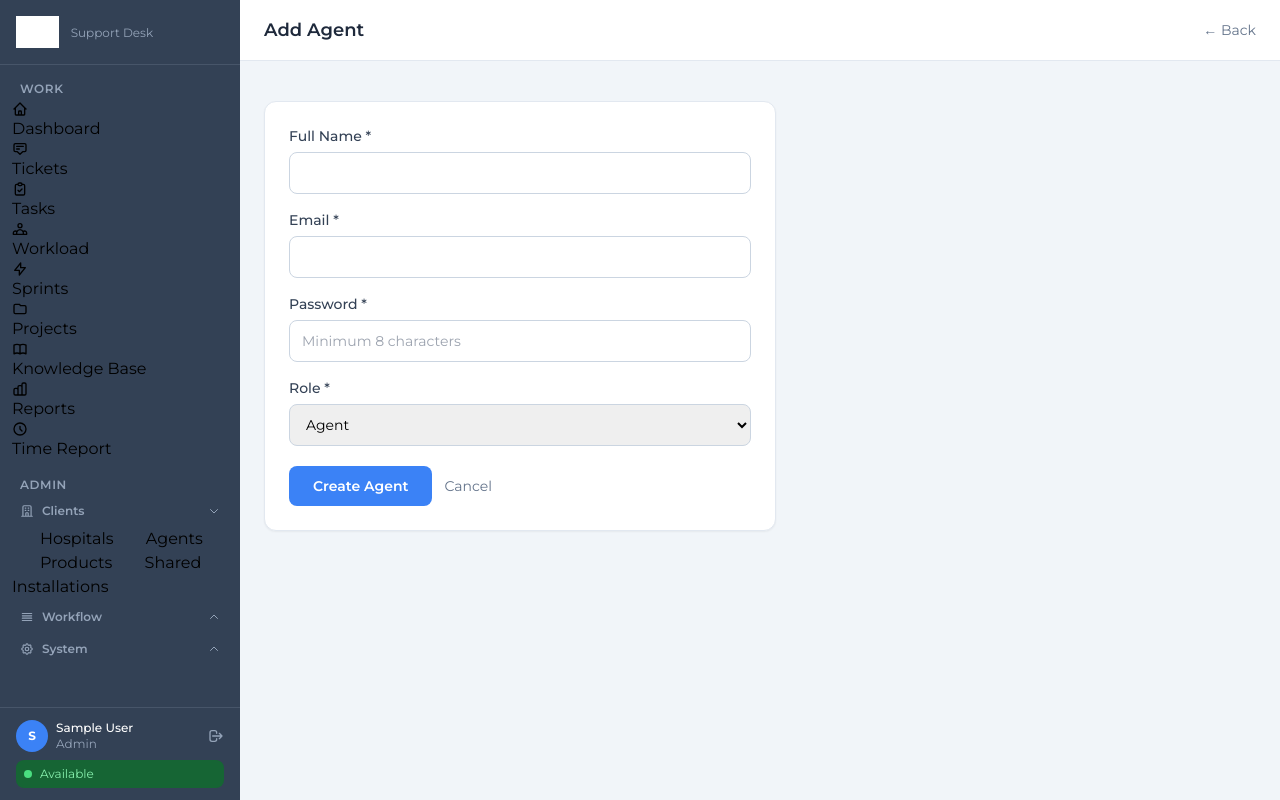
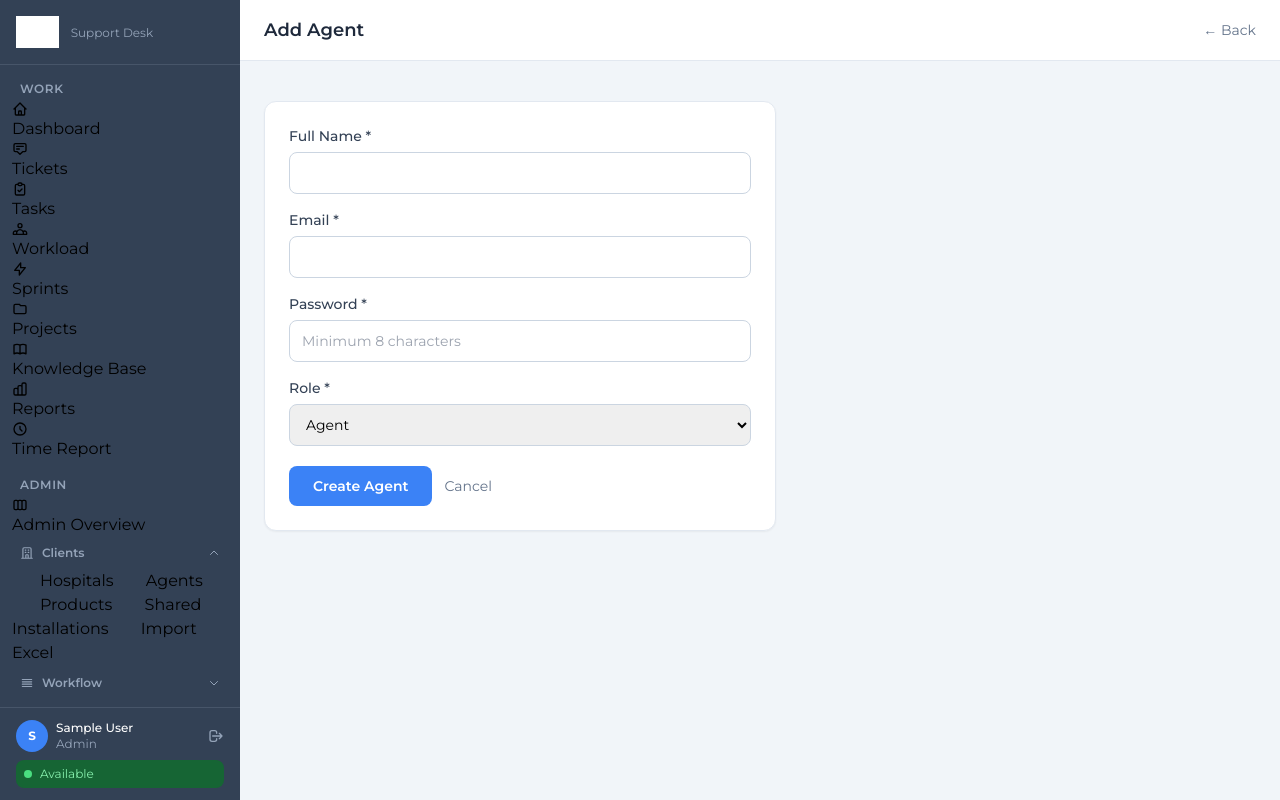
Before and after one commit to AbboudyGeagea/ticketing-support, a Flask app: page /admin/agents/new in a window 1280 px wide. Run offline with Flask 3, Linux system fonts and the light colour scheme; the visitor is signed in with stand-in values (Sample User, id 1); data that the repository does not hold is empty; some libraries are stand-ins or nearby versions; grey boxes are pictures that could not be loaded.

Commit message:
Fix admin sidebar navigation
- Add missing Admin Overview link at top of admin section
- Add missing Import Excel link under Clients group
- Rename duplicate "Knowledge Base" in Workflow to "Manage KB"
- Fix chevron rotation logic (was inverted — open showed up-arrow, closed showed down-arrow)
- Include import_excel endpoint in in_clients active detection

Co-Authored-By: Claude Opus 4.7 <noreply@anthropic.com>

```diff
--- a/app/templates/base_agent.html
+++ b/app/templates/base_agent.html
@@ -108,22 +108,28 @@
       </div>
 
       {% if current_user.is_admin %}
-      <!-- ADMIN — collapsible groups -->
+      <!-- ADMIN -->
       <p class="px-2 mb-1 text-xs text-slate-400 uppercase tracking-wider font-semibold">Admin</p>
 
-      {% set in_clients  = 'admin.hospital' in request.endpoint or 'admin.user' in request.endpoint or 'admin.agent' in request.endpoint or 'admin.product' in request.endpoint or 'admin.shared_installation' in request.endpoint or 'admin.credential' in request.endpoint %}
+      {% set in_clients  = 'admin.hospital' in request.endpoint or 'admin.user' in request.endpoint or 'admin.agent' in request.endpoint or 'admin.product' in request.endpoint or 'admin.shared_installation' in request.endpoint or 'admin.credential' in request.endpoint or request.endpoint == 'admin.import_excel' %}
       {% set in_workflow = 'admin.ticket_template' in request.endpoint or 'admin.project_template' in request.endpoint or request.endpoint == 'admin.templates_hub' or 'admin.sla_policy' in request.endpoint or 'admin.assignment_rule' in request.endpoint or 'admin.canned_response' in request.endpoint or request.endpoint == 'admin.automation_hub' or 'admin.ticket_status' in request.endpoint or 'admin.kb_article' in request.endpoint %}
       {% set in_system   = 'admin.webhook' in request.endpoint or request.endpoint == 'admin.email_test' %}
 
+      <a href="{{ url_for('admin.dashboard') }}"
+         class="sidebar-link {% if request.endpoint == 'admin.dashboard' %}active{% endif %}">
+        <svg class="w-4 h-4 flex-shrink-0" fill="none" stroke="currentColor" viewBox="0 0 24 24"><path stroke-linecap="round" stroke-linejoin="round" stroke-width="2" d="M9 17V7m0 10a2 2 0 01-2 2H5a2 2 0 01-2-2V7a2 2 0 012-2h2a2 2 0 012 2m0 10a2 2 0 002 2h2a2 2 0 002-2M9 7a2 2 0 012-2h2a2 2 0 012 2m0 10V7m0 10a2 2 0 002 2h2a2 2 0 002-2V7a2 2 0 00-2-2h-2a2 2 0 00-2 2"/></svg>
+        Admin Overview
+      </a>
+
       <!-- Clients group -->
-      <div class="mb-1">
+      <div class="mb-1 mt-0.5">
         <button onclick="toggleGroup('grp-clients')"
                 class="w-full flex items-center justify-between px-2 py-1.5 text-xs font-semibold text-slate-400 hover:text-slate-200 transition-colors rounded">
           <span class="flex items-center gap-2">
             <svg class="w-3.5 h-3.5" fill="none" stroke="currentColor" viewBox="0 0 24 24"><path stroke-linecap="round" stroke-linejoin="round" stroke-width="2" d="M19 21V5a2 2 0 00-2-2H7a2 2 0 00-2 2v16m14 0h2m-2 0h-5m-9 0H3m2 0h5M9 7h1m-1 4h1m4-4h1m-1 4h1m-5 10v-5a1 1 0 011-1h2a1 1 0 011 1v5m-4 0h4"/></svg>
             Clients
           </span>
-          <svg id="grp-clients-chevron" class="w-3 h-3 transition-transform {% if not in_clients %}rotate-180{% endif %}"
+          <svg id="grp-clients-chevron" class="w-3 h-3 transition-transform {% if in_clients %}rotate-180{% endif %}"
                fill="none" stroke="currentColor" viewBox="0 0 24 24">
             <path stroke-linecap="round" stroke-linejoin="round" stroke-width="2" d="M19 9l-7 7-7-7"/>
           </svg>
@@ -145,6 +151,10 @@
              class="sidebar-link pl-7 {% if 'admin.shared_installation' in request.endpoint %}active{% endif %}">
             Shared Installations
           </a>
+          <a href="{{ url_for('admin.import_excel') }}"
+             class="sidebar-link pl-7 {% if request.endpoint == 'admin.import_excel' %}active{% endif %}">
+            Import Excel
+          </a>
         </div>
       </div>
 
@@ -156,7 +166,7 @@
             <svg class="w-3.5 h-3.5" fill="none" stroke="currentColor" viewBox="0 0 24 24"><path stroke-linecap="round" stroke-linejoin="round" stroke-width="2" d="M4 6h16M4 10h16M4 14h16M4 18h16"/></svg>
             Workflow
           </span>
-          <svg id="grp-workflow-chevron" class="w-3 h-3 transition-transform {% if not in_workflow %}rotate-180{% endif %}"
+          <svg id="grp-workflow-chevron" class="w-3 h-3 transition-transform {% if in_workflow %}rotate-180{% endif %}"
                fill="none" stroke="currentColor" viewBox="0 0 24 24">
             <path stroke-linecap="round" stroke-linejoin="round" stroke-width="2" d="M19 9l-7 7-7-7"/>
           </svg>
@@ -176,7 +186,7 @@
           </a>
           <a href="{{ url_for('admin.kb_articles') }}"
              class="sidebar-link pl-7 {% if 'admin.kb_article' in request.endpoint %}active{% endif %}">
-            Knowledge Base
+            Manage KB
           </a>
         </div>
       </div>
@@ -189,7 +199,7 @@
             <svg class="w-3.5 h-3.5" fill="none" stroke="currentColor" viewBox="0 0 24 24"><path stroke-linecap="round" stroke-linejoin="round" stroke-width="2" d="M10.325 4.317c.426-1.756 2.924-1.756 3.35 0a1.724 1.724 0 002.573 1.066c1.543-.94 3.31.826 2.37 2.37a1.724 1.724 0 001.065 2.572c1.756.426 1.756 2.924 0 3.35a1.724 1.724 0 00-1.066 2.573c.94 1.543-.826 3.31-2.37 2.37a1.724 1.724 0 00-2.572 1.065c-.426 1.756-2.924 1.756-3.35 0a1.724 1.724 0 00-2.573-1.066c-1.543.94-3.31-.826-2.37-2.37a1.724 1.724 0 00-1.065-2.572c-1.756-.426-1.756-2.924 0-3.35a1.724 1.724 0 001.066-2.573c-.94-1.543.826-3.31 2.37-2.37.996.608 2.296.07 2.572-1.065z"/><path stroke-linecap="round" stroke-linejoin="round" stroke-width="2" d="M15 12a3 3 0 11-6 0 3 3 0 016 0z"/></svg>
             System
           </span>
-          <svg id="grp-system-chevron" class="w-3 h-3 transition-transform {% if not in_system %}rotate-180{% endif %}"
+          <svg id="grp-system-chevron" class="w-3 h-3 transition-transform {% if in_system %}rotate-180{% endif %}"
                fill="none" stroke="currentColor" viewBox="0 0 24 24">
             <path stroke-linecap="round" stroke-linejoin="round" stroke-width="2" d="M19 9l-7 7-7-7"/>
           </svg>
```
